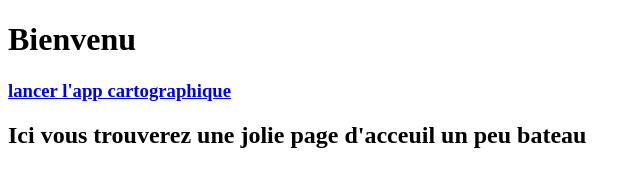
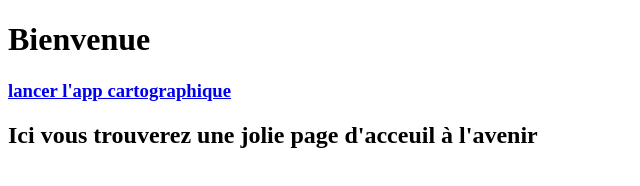
Before and after one commit to SequoiApp/Wsequoia2, a plain HTML site: page SEQUOIAPP/main.html in a window 1280 px wide. Shown: the whole page, without its empty margins (0-640 px from the left). Drawn offline with Linux system fonts and the light colour scheme; files that its build step writes are made by us from their sources.

Commit message:
modif readme.md

```diff
--- a/SEQUOIAPP/main.html
+++ b/SEQUOIAPP/main.html
@@ -12,7 +12,7 @@
 </head>
 
 <body>
-    <h1>Bienvenu </h1>
+    <h1>Bienvenue</h1>
     <div class="mapping">
 
     <a class="module-item" href="mapping/index.html">
@@ -24,7 +24,7 @@
     </div>
 
     <div>
-        <h2>Ici vous trouverez une jolie page d'acceuil un peu bateau</h2>
+        <h2>Ici vous trouverez une jolie page d'acceuil à l'avenir</h2>
     </div>
 
 </body>
```
Also changed, not shown: 1 other file.
